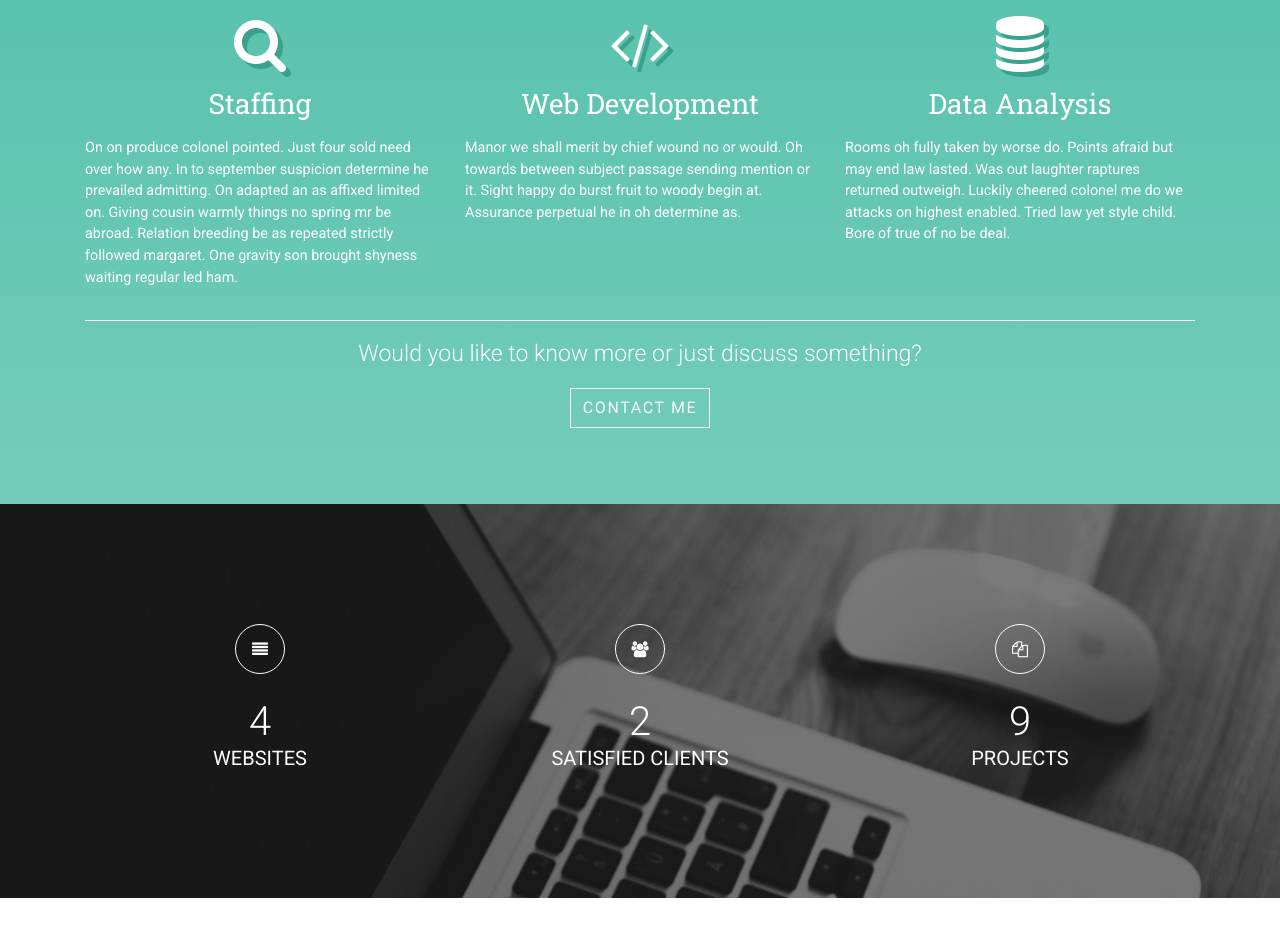
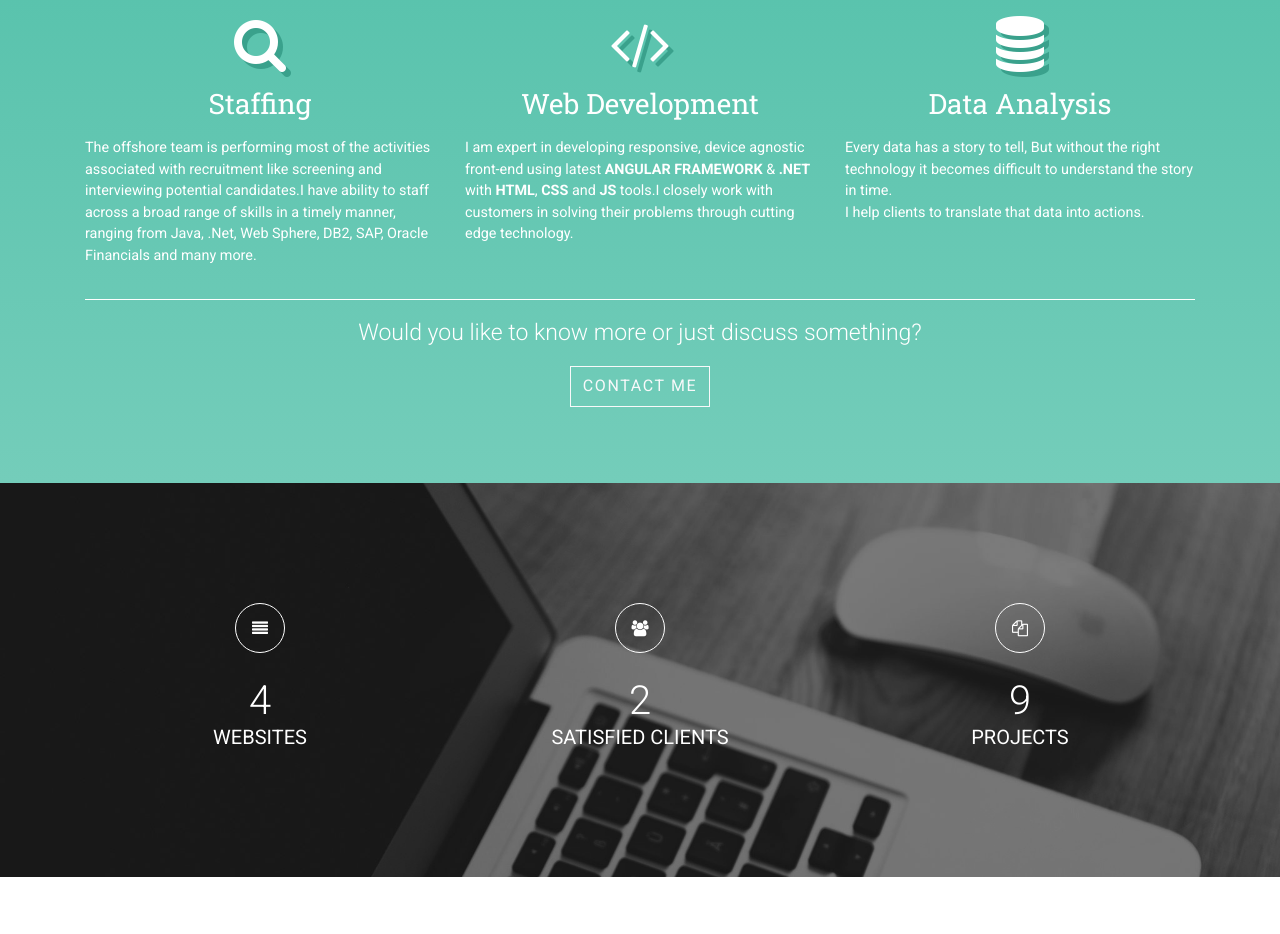
Before and after one commit to abhishekr451/My-Portfolio, a plain HTML site: page distribution/index.html in a window 1280 px wide. Shown: the part 2152-3086 px from the top of the page. Drawn offline with Linux system fonts and the light colour scheme; some packages are replaced by stand-ins of ours.

Commit message:
services completed

```diff
--- a/distribution/index.html
+++ b/distribution/index.html
@@ -122,17 +122,19 @@
           <div data-animate="fadeInUp" class="col-lg-4">
             <div class="icon"><i class="fa fa-search"></i></div>
             <h3 class="heading mb-3 text-400">Staffing</h3>
-            <p class="text-left description">On on produce colonel pointed. Just four sold need over how any. In to september suspicion determine he prevailed admitting. On adapted an as affixed limited on. Giving cousin warmly things no spring mr be abroad. Relation breeding be as repeated strictly followed margaret. One gravity son brought shyness waiting regular led ham.</p>
+            <p class="text-left description">The offshore team is performing most of the activities associated with recruitment like screening and interviewing potential candidates.I have ability to staff across a broad range of skills in a timely manner, ranging from Java, .Net, Web Sphere, DB2, SAP, Oracle Financials and many more.</p>
           </div>
           <div data-animate="fadeInUp" class="col-lg-4">
             <div class="icon"><i class="fa fa-code"></i></div>
             <h3 class="heading mb-3 text-400">Web Development</h3>
-            <p class="text-left description">Manor we shall merit by chief wound no or would. Oh towards between subject passage sending mention or it. Sight happy do burst fruit to woody begin at. Assurance perpetual he in oh determine as.</p>
+            <p class="text-left description">I am expert in developing responsive, device agnostic front-end using latest<strong> ANGULAR FRAMEWORK</strong> & <strong>.NET</strong> with <strong>HTML</strong>, <strong>CSS</strong> and <strong>JS</strong> tools.I closely work with customers in solving their problems through cutting edge technology.</p>
           </div>
           <div data-animate="fadeInUp" class="col-lg-4">
             <div class="icon"><i class="fa fa-database"></i></div>
             <h3 class="heading mb-3 text-400">Data Analysis</h3>
-            <p class="text-left description">Rooms oh fully taken by worse do. Points afraid but may end law lasted. Was out laughter raptures returned outweigh. Luckily cheered colonel me do we attacks on highest enabled. Tried law yet style child. Bore of true of no be deal.</p>
+            <p class="text-left description">Every data has a story to tell,
+              But without the right technology it becomes difficult to understand the story in time.<br>
+              I help clients to translate that data into actions.</p>
           </div>
         </div>
         <hr data-animate="fadeInUp">
```
